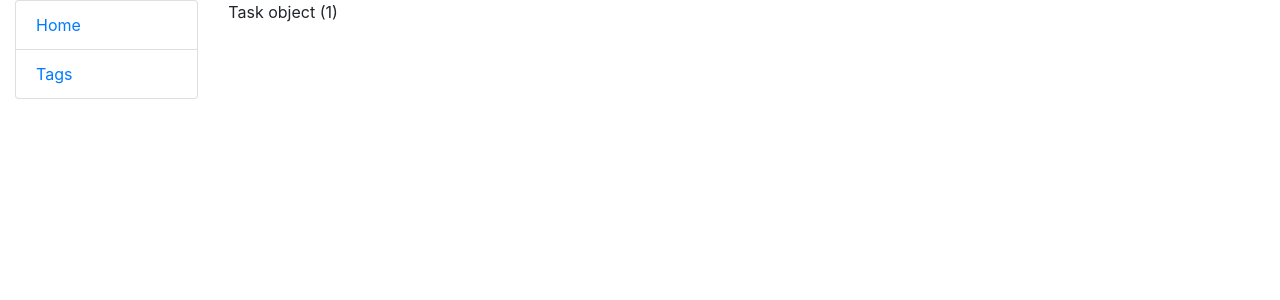
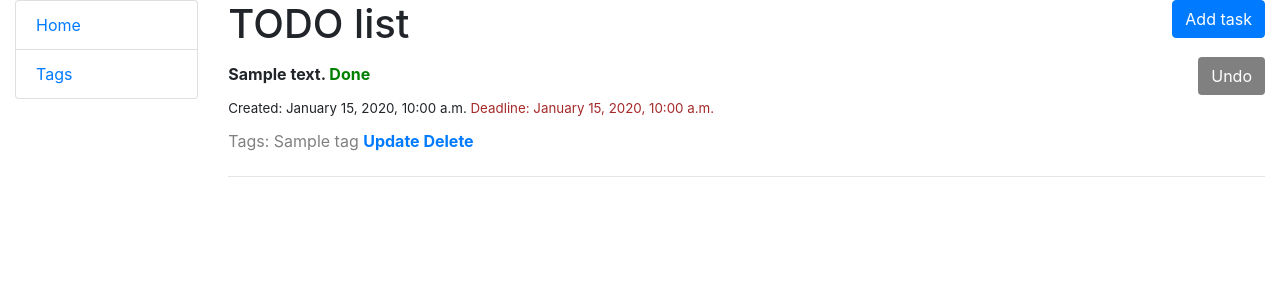
Before and after one commit to MaybeTI/Todo-list-django, a Django app: page / in a window 1280 px wide. Shown: the top 300 px of the page. Run offline with Django 4.2, Linux system fonts and the light colour scheme; tables that the repository leaves empty hold one stand-in row (values such as "Sample post").

Commit message:
Change template for task list

```diff
--- a/static/css/styles.css
+++ b/static/css/styles.css
@@ -0,0 +1,8 @@
+.green-button {
+  background-color: #006400;
+  color: #ffffff;
+}
+.grey-button {
+    background-color: gray;
+    color: white;
+}
--- a/templates/todo/task_list.html
+++ b/templates/todo/task_list.html
@@ -1,9 +1,44 @@
 {% extends "base.html" %}
 
 {% block content %}
+  <h1>
+    TODO list
+    <a href="" class="btn btn-primary link-to-page float-right">Add task</a>
+  </h1>
   {% if task_list %}
     {% for task in task_list %}
-      {{ task }}
+      <strong style="line-height: 2.3">{{ task.content }}
+        {% if task.is_done %}
+          <span style="color: green; display: inline-block;">Done</span>
+          <form action="" style="display: inline-block; float: right;">
+            <input type="submit" value="Undo" class="btn grey-button">
+          </form>
+        {% else %}
+          <span style="color: red; display: inline-block;">Not done</span>
+          <form action="" style="display: inline-block; float: right;">
+            <input type="submit" value="Complete" class="btn green-button">
+          </form>
+        {% endif %}
+      </strong>
+
+
+      <br>
+      <span style="font-size: smaller; line-height: 2.3;">
+        Created: {{ task.datetime|date:'F d, Y, g:i a' }}
+        {% if task.deadline %}
+          <span style="color: brown;">Deadline: {{ task.deadline|date:'F d, Y, g:i a' }}</span>
+        {% endif %}
+      </span>
+      <br>
+      <p style="line-height: 2.3">
+        <span style="color: gray">Tags:
+          {% for tag in task.tags.all %}
+            {{ tag }}
+          {% endfor %}
+          </span>
+        <strong><a href="">Update</a> <a href="">Delete</a></strong>
+      </p>
+      <hr>
     {% endfor %}
 
   {% endif %}
--- a/todo/models.py
+++ b/todo/models.py
@@ -3,8 +3,8 @@ from django.db import models
 
 class Task(models.Model):
     content = models.TextField()
-    datetime = models.DateField(auto_now_add=True)
-    deadline = models.DateField(blank=True, null=True)
+    datetime = models.DateTimeField(auto_now_add=True)
+    deadline = models.DateTimeField(blank=True, null=True)
     is_done = models.BooleanField()
     tags = models.ManyToManyField("Tag", related_name="tasks")
 
--- a/todo/views.py
+++ b/todo/views.py
@@ -5,3 +5,4 @@ from todo.models import Task
 
 class TaskListView(generic.ListView):
     model = Task
+    queryset = Task.objects.all().prefetch_related("tags")
```
Also changed, not shown: todo/migrations/0002_alter_task_datetime_alter_task_deadline.py (added), todo/migrations/0003_alter_task_datetime.py (added).
